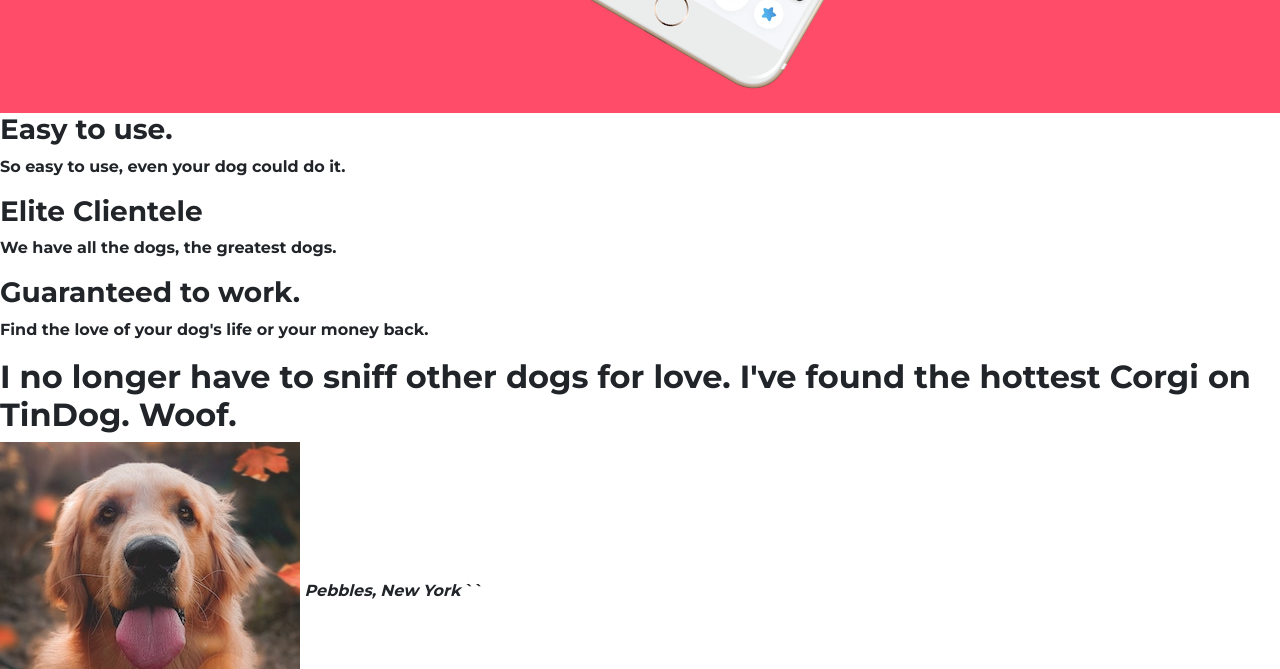
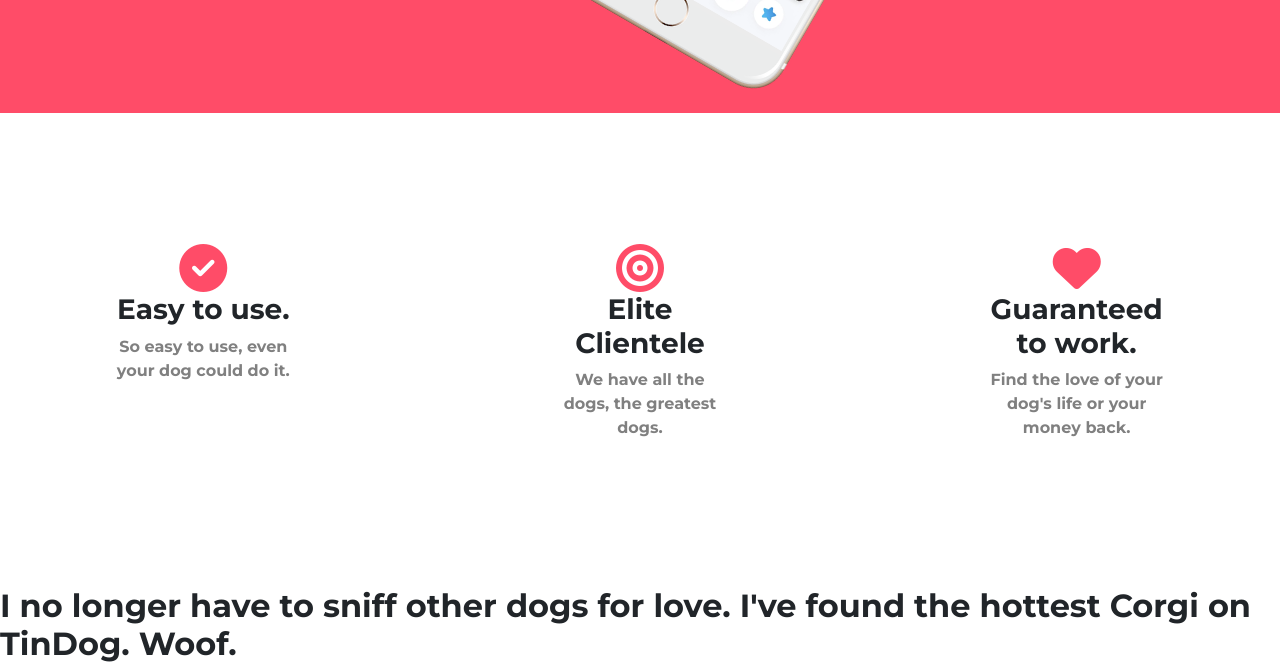
Before and after one commit to Merdasa-Belay/daily_code_exercise, a plain HTML site: page web-dev/TinDog-Start/index.html in a window 1280 px wide. Shown: the part 630-1299 px from the top of the page. Drawn offline with nearby package versions, Linux system fonts and the light colour scheme.

Commit message:
Adding new features

```diff
--- a/web-dev/TinDog-Start/css/styles.css
+++ b/web-dev/TinDog-Start/css/styles.css
@@ -41,3 +41,15 @@ h1 {
 
   transform: rotate(30deg);
 }
+.features-list {
+  padding: 10% 10%;
+  line-height: 1.5;
+  text-align: center;
+}
+
+p {
+  font-size: 1rem;
+  color: gray;
+  font-weight: normal;
+  text-align: center;
+}
--- a/web-dev/TinDog-Start/index.html
+++ b/web-dev/TinDog-Start/index.html
@@ -114,14 +114,27 @@
     <!-- Features -->
 
     <section id="features">
+      <div class="row">
+        <div class="col-lg-4 features-list">
+          <i
+            class="fa-sharp fa-solid fa-circle-check fa-3x"
+            style="color: #ff4c68"
+          ></i>
           <h3>Easy to use.</h3>
           <p>So easy to use, even your dog could do it.</p>
-
+        </div>
+        <div class="col-lg-4 features-list">
+          <i class="fa-solid fa-bullseye fa-3x" style="color: #ff4c68"></i>
           <h3>Elite Clientele</h3>
           <p>We have all the dogs, the greatest dogs.</p>
+        </div>
+        <div class="col-lg-4 features-list">
+          <i class="fa-solid fa-heart fa-3x" style="color: #ff4c68"></i>
 
           <h3>Guaranteed to work.</h3>
           <p>Find the love of your dog's life or your money back.</p>
+        </div>
+      </div>
     </section>
 
     <!-- Testimonials -->
```
Lines whose indentation alone changed are shown as unchanged.
